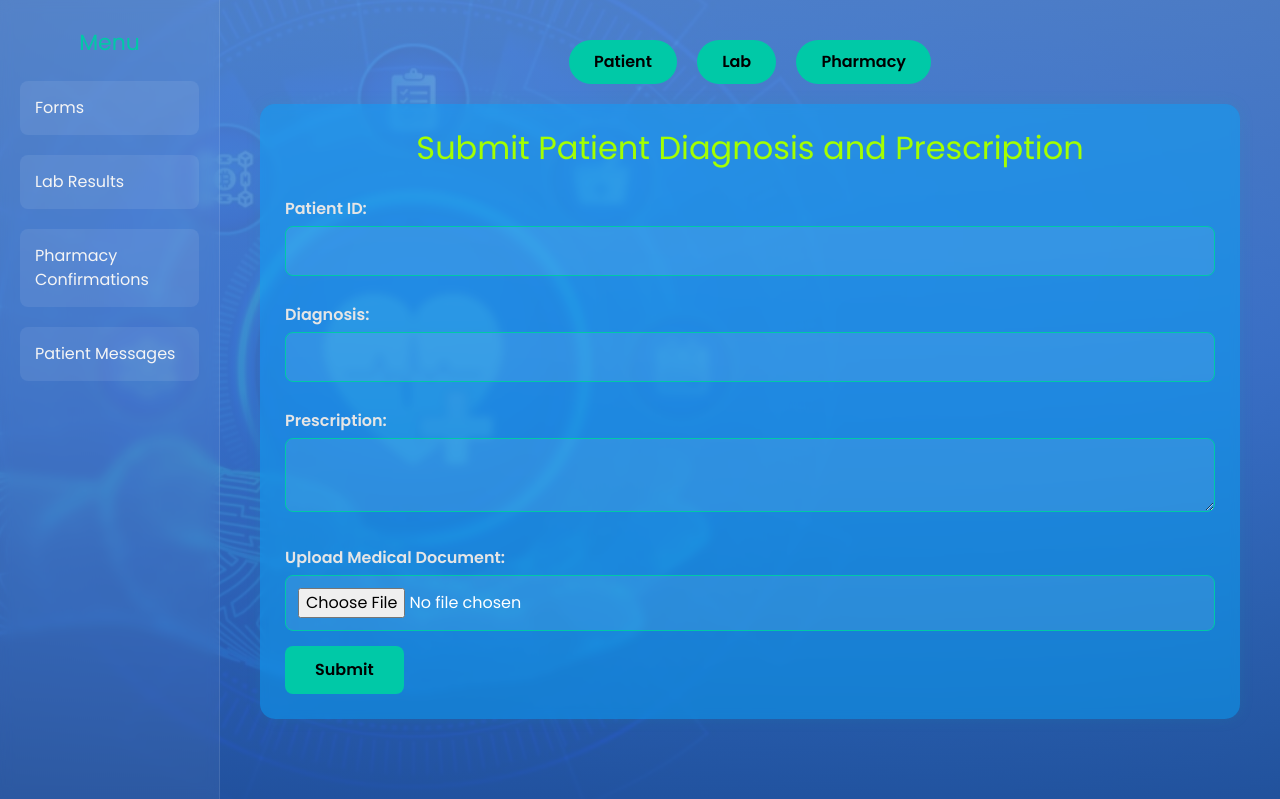
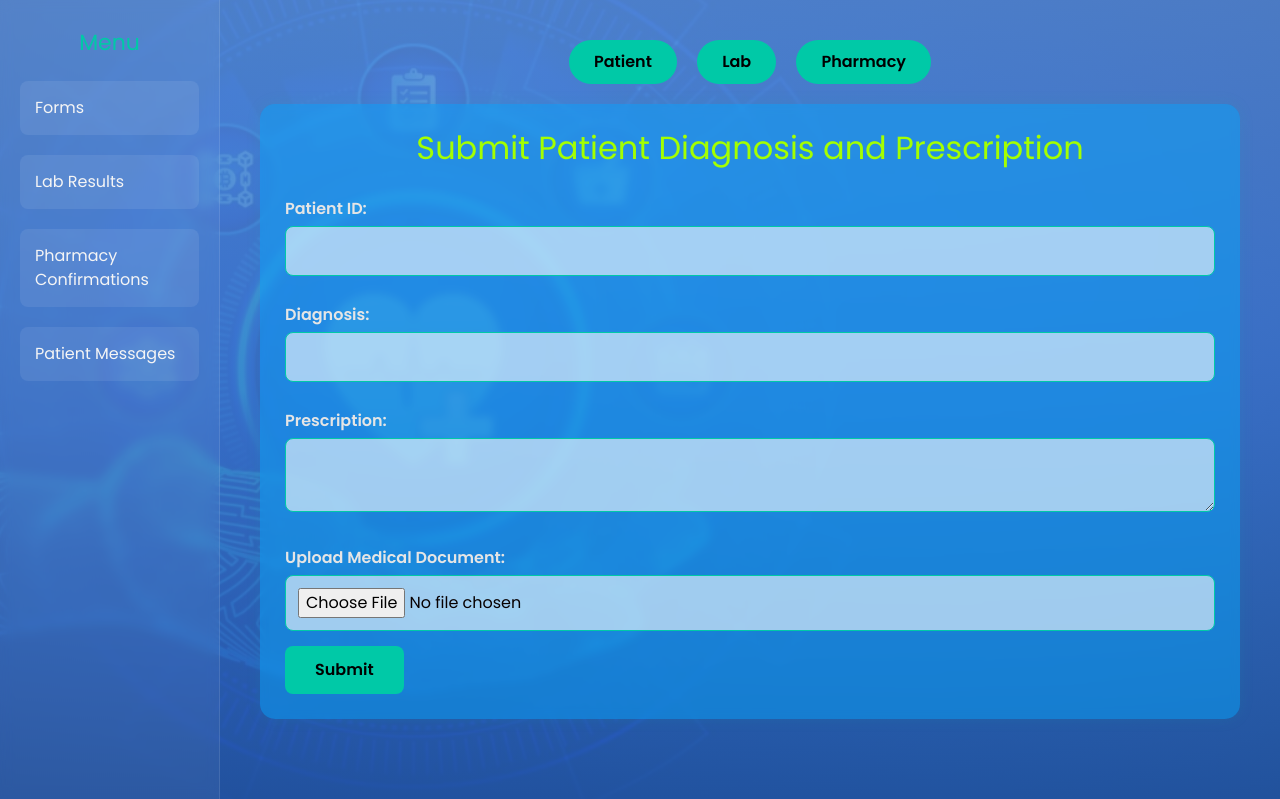
Before and after one commit to rabab88/mon-projet-flask, a Flask app: page /doctor/1 in a window 1280 px wide. Shown: the part 87-886 px from the top of the page. Run offline with Flask 3, Linux system fonts and the light colour scheme; some libraries are stand-ins or nearby versions.

Commit message:
Initial commit

```diff
--- a/static/css/doctor_dashboard.css
+++ b/static/css/doctor_dashboard.css
@@ -159,10 +159,10 @@ textarea {
   width: 100%;
   padding: 12px;
   margin-bottom: 15px;
-  background-color: rgba(255, 255, 255, 0.08);
+  background-color: #ffffff96;
   border: 1px solid #00c9a7;
   border-radius: 8px;
-  color: #ffffff;
+  color: #080101;
 }
 
 button[type="submit"] {
--- a/static/css/patient.css
+++ b/static/css/patient.css
@@ -138,7 +138,7 @@ h2 {
 
 /* Forms */
 form {
-  background-color: rgba(8, 165, 250, 0.486);
+  background-color: #224cd89c;
   padding: 25px;
   border-radius: 15px;
   box-shadow: 0 0 15px rgba(0, 201, 167, 0.1);
@@ -159,10 +159,10 @@ textarea {
   width: 100%;
   padding: 12px;
   margin-bottom: 15px;
-  background-color: rgba(255, 255, 255, 0.08);
+  background-color: hsla(0, 0%, 100%, 0.753);
   border: 1px solid hwb(171 21% 18%);
   border-radius: 8px;
-  color: hsla(138, 45%, 83%, 0.795);
+  color: hwb(0 0% 100%);
 }
 
 button[type="submit"] {
--- a/static/css/pharmacist.css
+++ b/static/css/pharmacist.css
@@ -168,7 +168,7 @@ input[type="text"],
 textarea,
 .form-control {
   width: 100%;
-  background-color: rgba(255, 255, 255, 0.08);
+  background-color: rgba(255, 255, 255, 0.486);
   border: 1px solid #00c9a7;
   color: #fff;
   padding: 10px 15px;
--- a/templates/pharmacist.html
+++ b/templates/pharmacist.html
@@ -91,7 +91,8 @@
         </section>
 
         <!-- Confirm Delivery Form -->
-        <section id="deliverySection" class="deliverySection hidden">
+      <section id="deliverySection" class="section-content hidden">
+
 
             <h2 class="text-xl font-semibold mb-4 text-hsl-700">Confirm Delivery to Patient</h2>
             <form action="{{ url_for('confirm_delivery') }}" method="POST" class="space-y-4">
```
